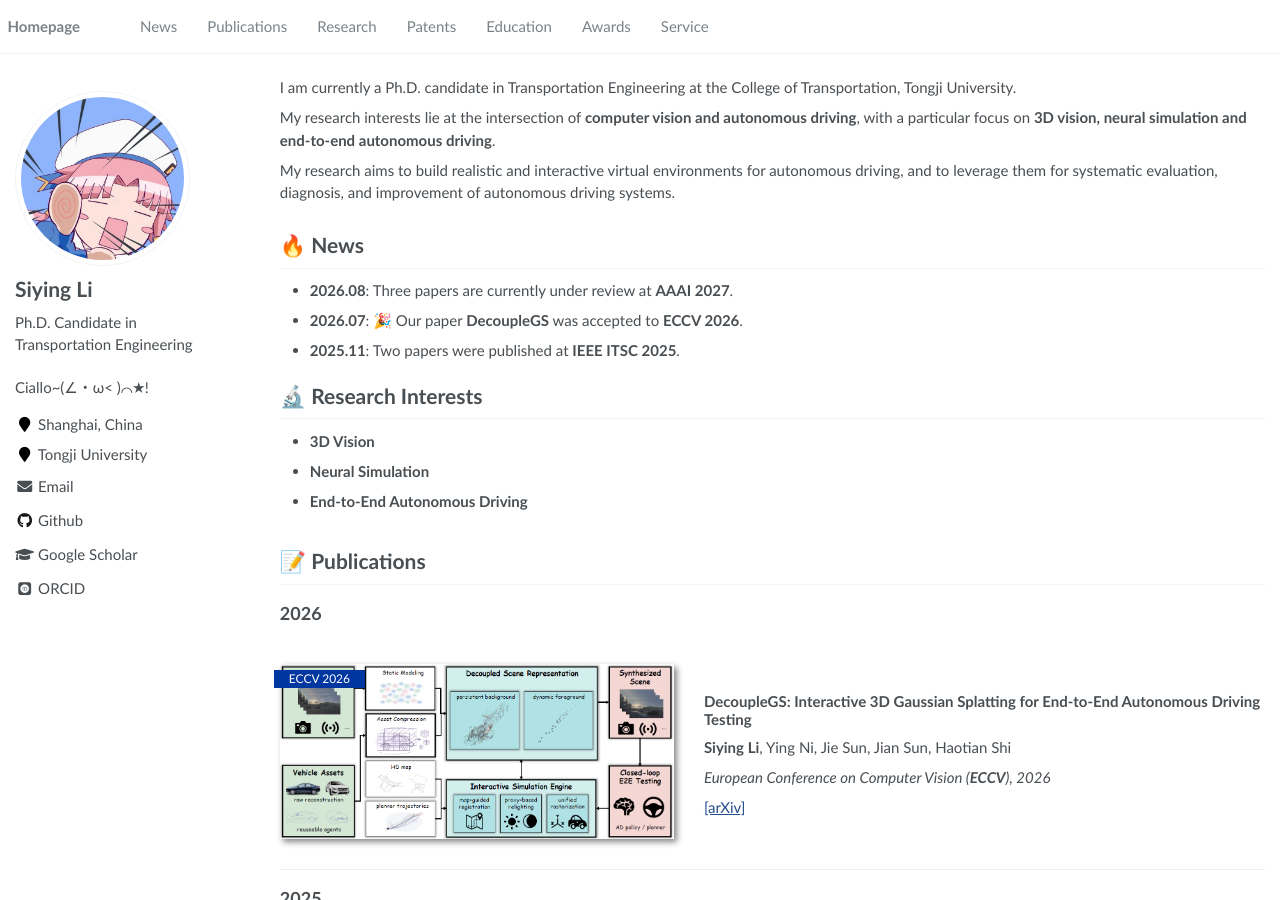
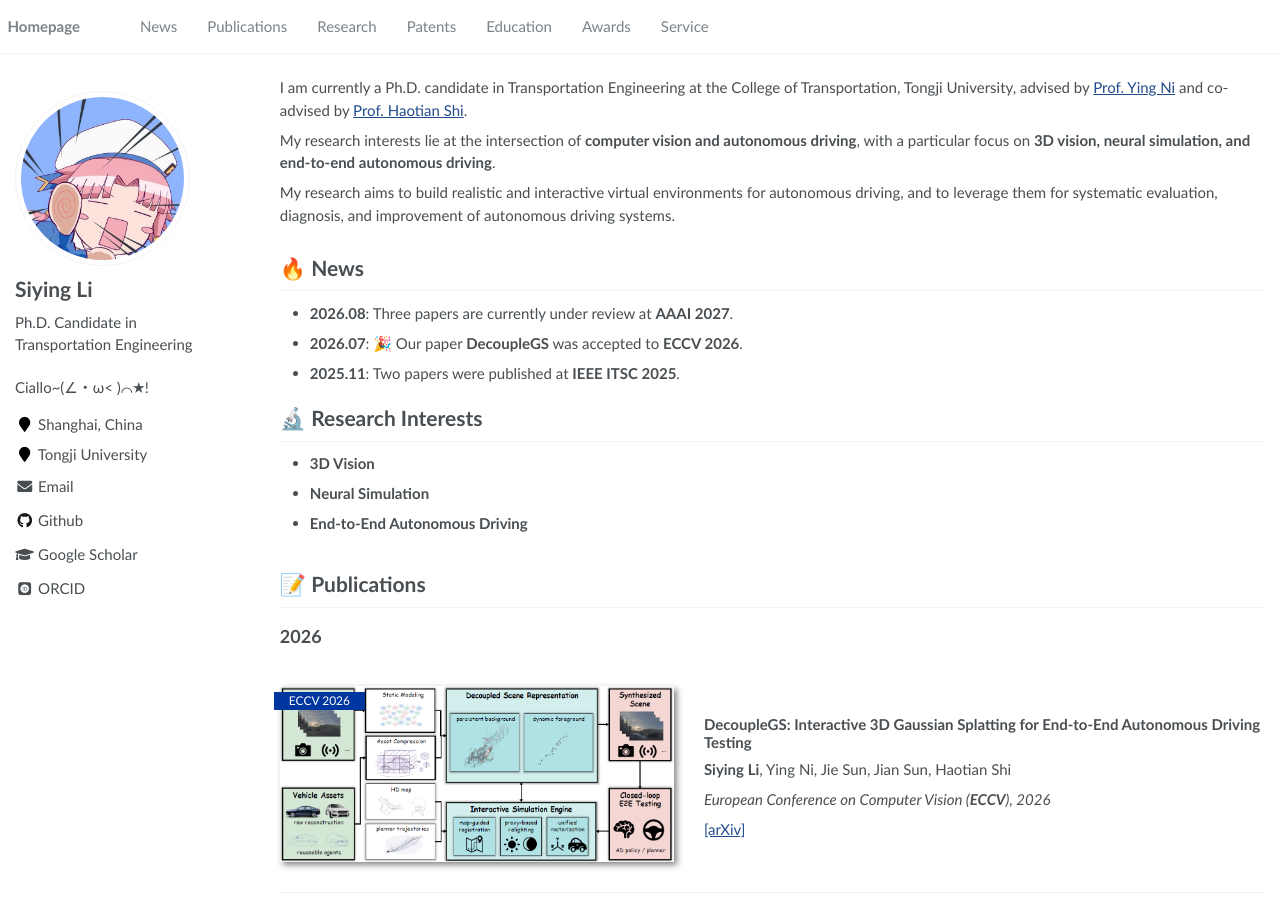
Before and after one commit to siyingli99/siyingli99.github.io, a Jekyll site: the page built from _pages/about.md, in a window 1280 px wide and 900 px high. Built offline with Jekyll 4.4.1, drawn with Linux system fonts in a browser that asks for light colours; some web fonts are replaced.

Commit message:
Adding supervisors info

```diff
--- a/_pages/about.md
+++ b/_pages/about.md
@@ -18,9 +18,9 @@ redirect_from:
 
 <span class='anchor' id='about-me'></span>
 
-I am currently a Ph.D. candidate in Transportation Engineering at the College of Transportation, Tongji University.
+I am currently a Ph.D. candidate in Transportation Engineering at the College of Transportation, Tongji University, advised by [Prof. Ying Ni](https://tops.tongji.edu.cn/info/1031/1186.htm) and co-advised by [Prof. Haotian Shi](https://haotianshi.github.io/).
 
-My research interests lie at the intersection of **computer vision and autonomous driving**, with a particular focus on **3D vision, neural simulation and end-to-end autonomous driving**.
+My research interests lie at the intersection of **computer vision and autonomous driving**, with a particular focus on **3D vision, neural simulation, and end-to-end autonomous driving**.
 
 My research aims to build realistic and interactive virtual environments for autonomous driving, and to leverage them for systematic evaluation, diagnosis, and improvement of autonomous driving systems.
 
```
